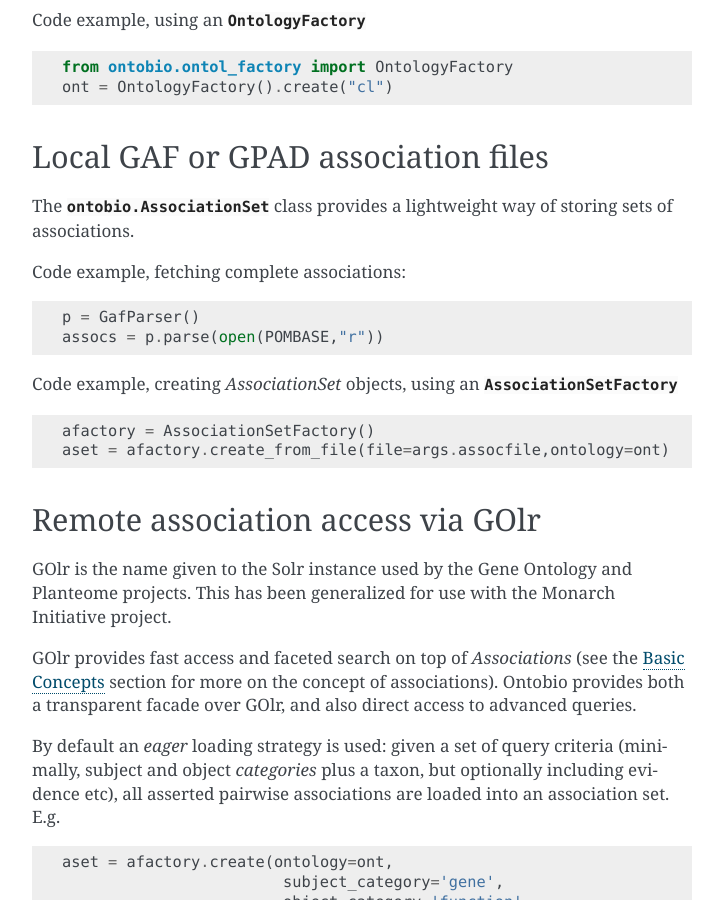
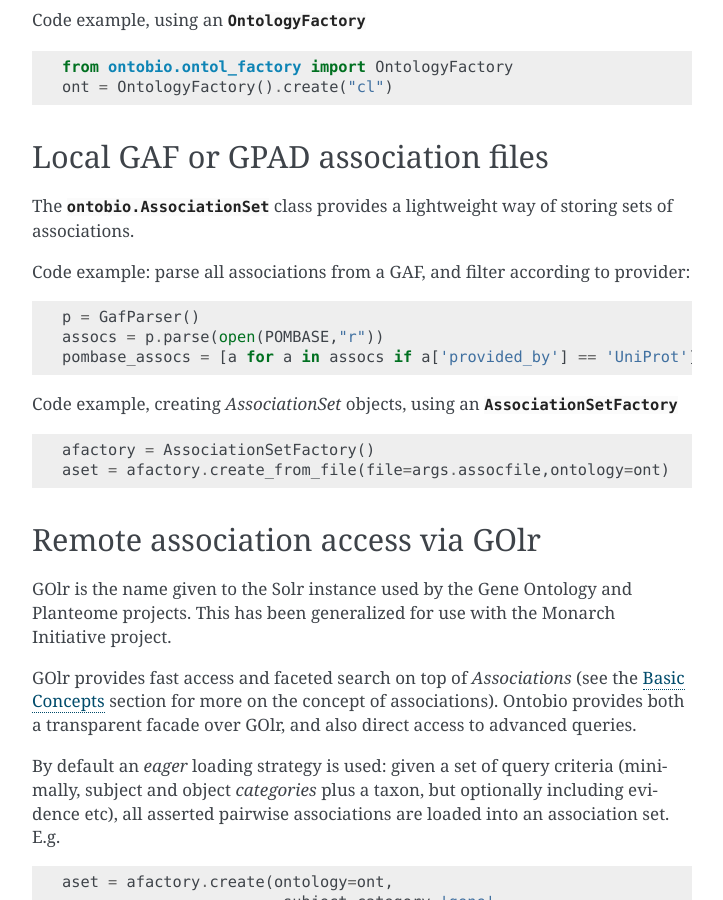
Before and after one commit to biolink/ontobio, a Sphinx documentation site: the page built from docs/inputs.rst, in a window 1280 px wide and 900 px high, scrolled down 1267 px. Shown: the whole window, without its empty margins (388-1111 px from the left). Built offline with Sphinx 7.4.7, drawn with Linux system fonts in a browser that asks for light colours.

Commit message:
Adding example for GAF parsing, fixes #17

```diff
--- a/docs/inputs.rst
+++ b/docs/inputs.rst
@@ -84,12 +84,14 @@ of storing sets of associations.
 
 .. currentmodule:: ontobio.assoc_factory
 
-Code example, fetching complete associations:
+Code example: parse all associations from a GAF, and filter according
+to provider:
 
 .. code-block:: python
 
     p = GafParser()
     assocs = p.parse(open(POMBASE,"r"))
+    pombase_assocs = [a for a in assocs if a['provided_by'] == 'UniProt']
 
 Code example, creating `AssociationSet` objects, using an :class:`AssociationSetFactory`
 
```
